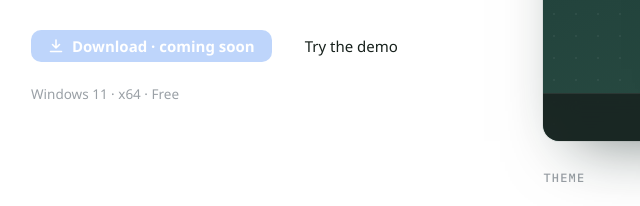
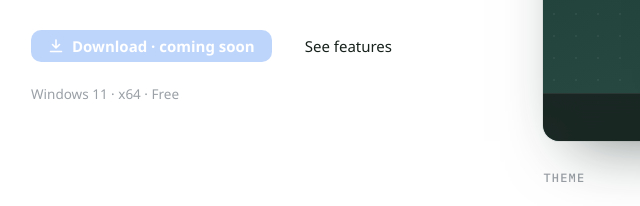
Before and after one commit to taekit93/deskcal, a website built with Vite: page site/index.html in a window 1280 px wide. Shown: the part 590-796 px from the top of the page, 69-709 px from the left. Built offline with nearby package versions, Linux system fonts and the light colour scheme; a web font is replaced by a local one.

Commit message:
fix: rename hero secondary button to 'See features'
Co-Authored-By: Claude Opus 5.5 <noreply@anthropic.com>

```diff
--- a/site/index.html
+++ b/site/index.html
@@ -213,7 +213,7 @@ footer .legal { margin-left: auto; }
           <svg width="16" height="16" viewBox="0 0 16 16" aria-hidden="true"><path d="M8 2v8m0 0L4.5 6.5M8 10l3.5-3.5M2.5 13.5h11" fill="none" stroke="currentColor" stroke-width="1.6" stroke-linecap="round" stroke-linejoin="round"/></svg>
           <span lang="ko">다운로드 · 곧 공개</span><span lang="en">Download · coming soon</span>
         </a>
-        <a class="btn" href="#demo-controls"><span lang="ko">데모 만져 보기</span><span lang="en">Try the demo</span></a>
+        <a class="btn" href="#features"><span lang="ko">기능 둘러보기</span><span lang="en">See features</span></a>
       </div>
       <p class="req"><span lang="ko">Windows 11 · x64 · 무료</span><span lang="en">Windows 11 · x64 · Free</span></p>
     </div>
```
